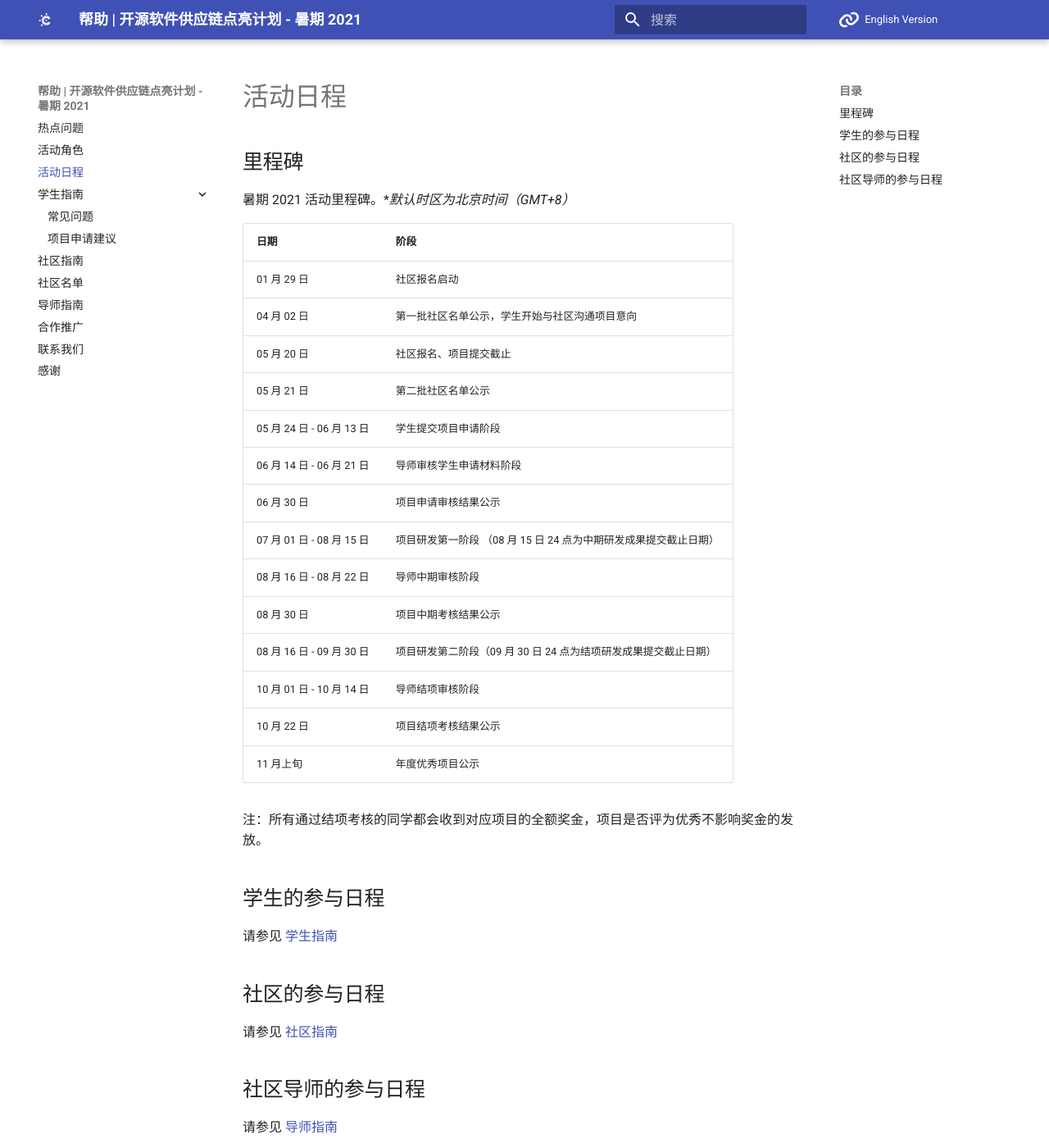
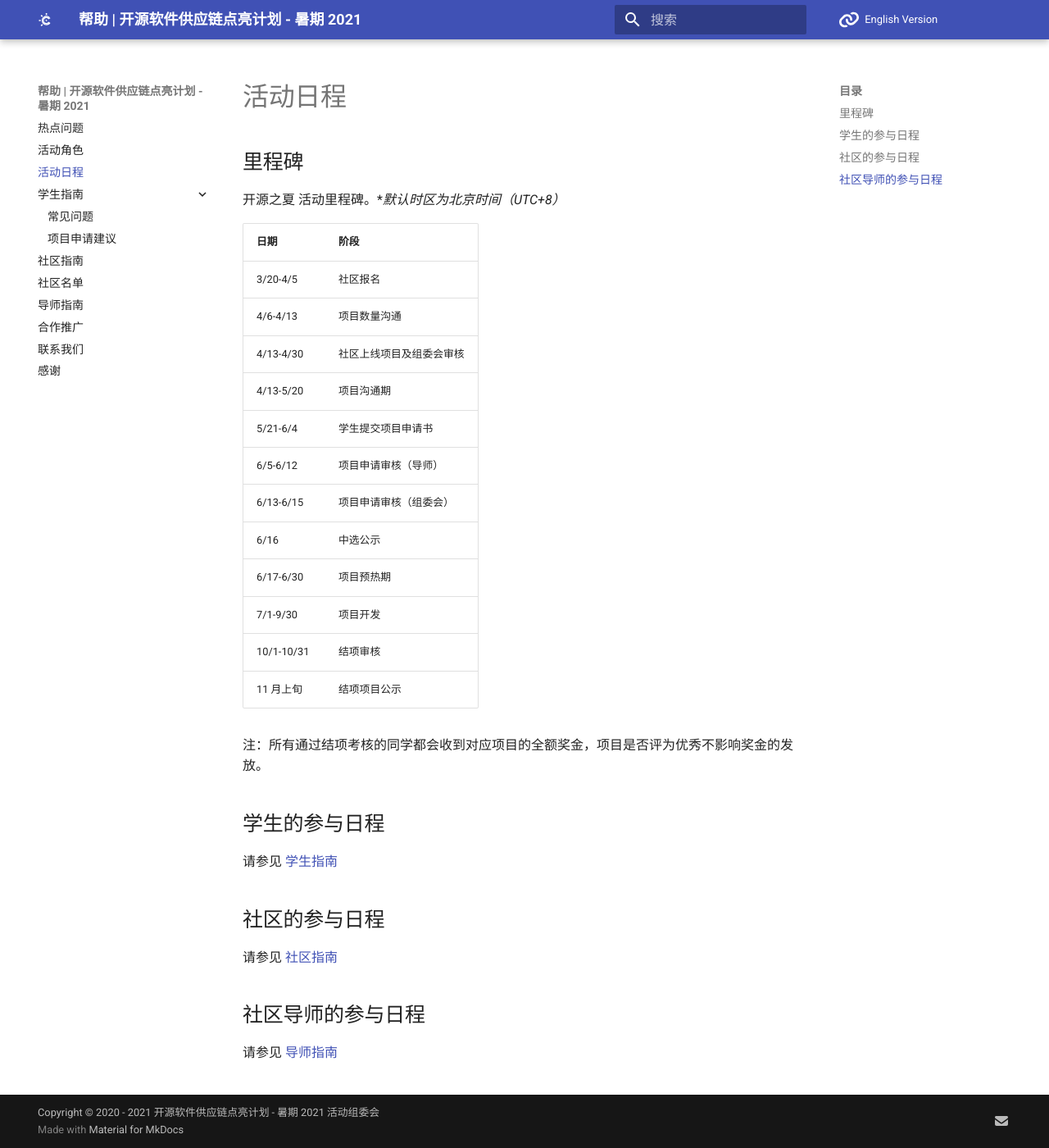
Before and after one commit to summer-ospp/help, an MkDocs documentation site: the page built from docs/timeline.md, in a window 1280 px wide and 1400 px high. Shown: the whole window at 82% size. Built offline with MkDocs 1.6.1 and Material for MkDocs 9.7.7, drawn with Linux system fonts in a browser that asks for light colours; comment, search, counter and statistics services are not loaded.

Commit message:
Update timeline.md

```diff
--- a/docs/timeline.md
+++ b/docs/timeline.md
@@ -2,24 +2,23 @@
 
 ## 里程碑
 
-暑期 2021 活动里程碑。**默认时区为北京时间（GMT+8）*
+开源之夏 活动里程碑。**默认时区为北京时间（UTC+8）*
 
-| 日期                      | 阶段                                     |
-| ------------------------- | ---------------------------------------- |
-| 01 月 29 日               | 社区报名启动                            |
-| 04 月 02 日               | 第一批社区名单公示，学生开始与社区沟通项目意向 |
-| 05 月 20 日               | 社区报名、项目提交截止                     |
-| 05 月 21 日               | 第二批社区名单公示                        |
-| 05 月 24 日 - 06 月 13 日 | 学生提交项目申请阶段                     |
-| 06 月 14 日 - 06 月 21 日 | 导师审核学生申请材料阶段                  |
-| 06 月 30 日               | 项目申请审核结果公示                     |
-| 07 月 01 日 - 08 月 15 日 | 项目研发第一阶段 （08 月 15 日 24 点为中期研发成果提交截止日期）|
-| 08 月 16 日 - 08 月 22 日 | 导师中期审核阶段                         |
-| 08 月 30 日               | 项目中期考核结果公示                     |
-| 08 月 16 日 - 09 月 30 日 | 项目研发第二阶段（09 月 30 日 24 点为结项研发成果提交截止日期）|
-| 10 月 01 日 - 10 月 14 日  | 导师结项审核阶段                     |
-| 10 月 22 日               | 项目结项考核结果公示                     |
-| 11 月上旬                 | 年度优秀项目公示                         |
+| 日期       | 阶段                     |
+| ---------- | ------------------------ |
+| 3/20-4/5   | 社区报名                 |
+| 4/6-4/13   | 项目数量沟通             |
+| 4/13-4/30  | 社区上线项目及组委会审核 |
+| 4/13-5/20  | 项目沟通期               |
+| 5/21-6/4   | 学生提交项目申请书       |
+| 6/5-6/12   | 项目申请审核（导师）     |
+| 6/13-6/15  | 项目申请审核（组委会）   |
+| 6/16       | 中选公示                 |
+| 6/17-6/30  | 项目预热期               |
+| 7/1-9/30   | 项目开发                 |
+| 10/1-10/31 | 结项审核                 |
+| 11 月上旬  | 结项项目公示             |
+
 
 注：所有通过结项考核的同学都会收到对应项目的全额奖金，项目是否评为优秀不影响奖金的发放。
 
```
